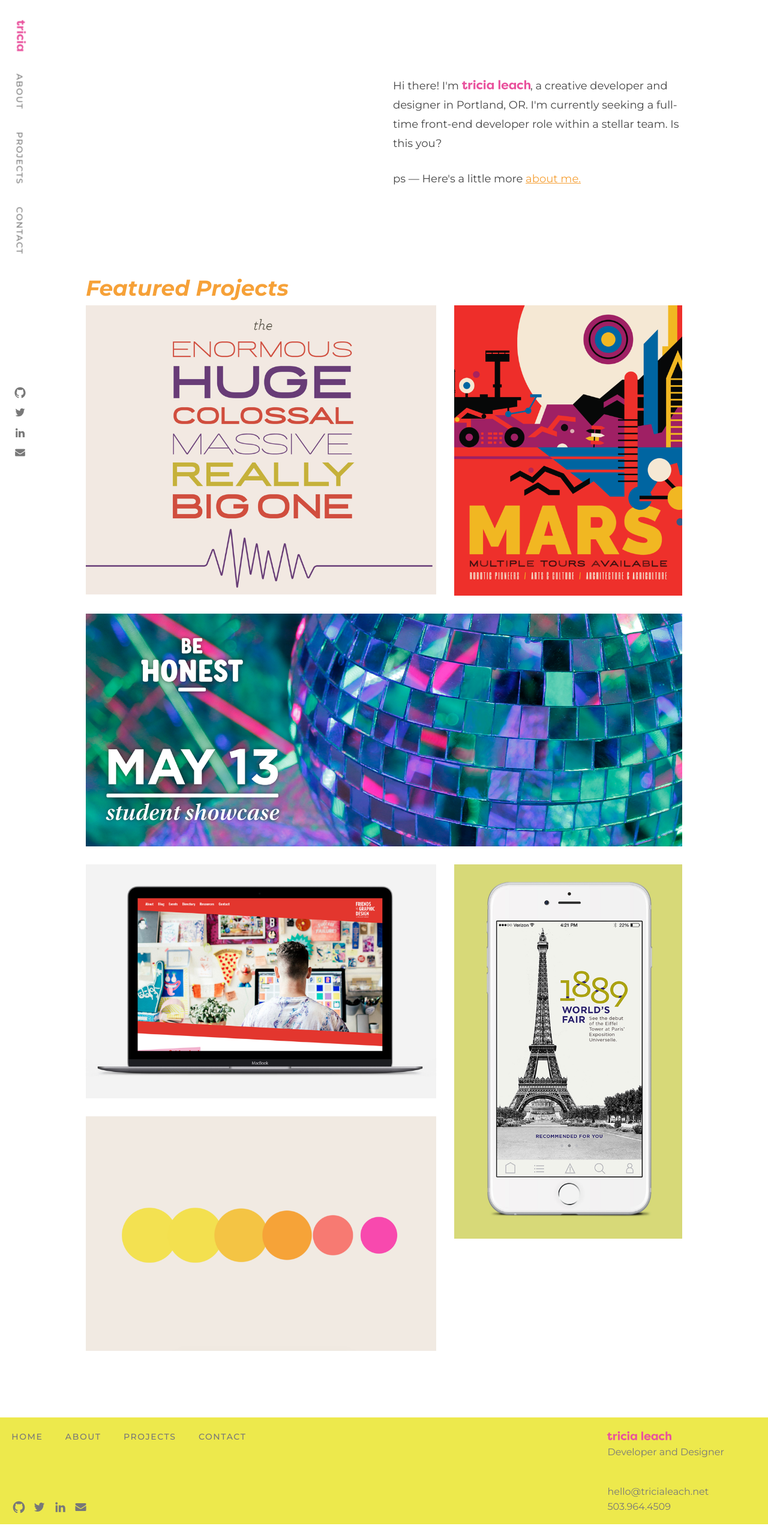
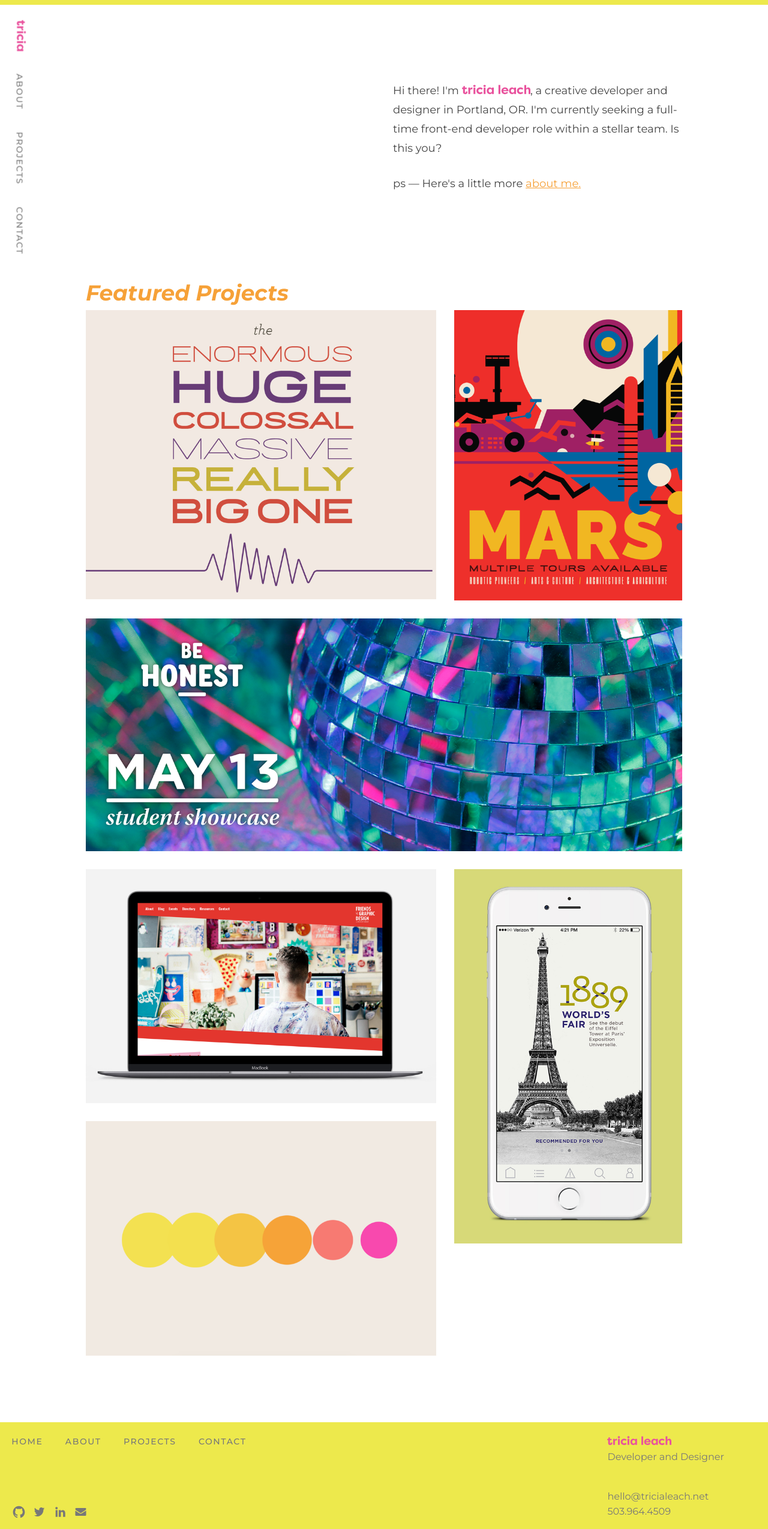
Before and after one commit to triciacodes/portfolio-2017, a PHP site: page / in a window 1280 px wide. Shown: the whole page at 60% size. Run offline with PHP 8.4, Linux system fonts and the light colour scheme; some libraries are stand-ins or nearby versions.

Commit message:
Add border to top of page

```diff
--- a/styles/main.css
+++ b/styles/main.css
@@ -9,14 +9,20 @@
 }
 
 /* - - - - - - - - - - BASIC - - - - - - - - - - */
+html {
+  background-color: #EDE94C;
+}
+
 body {
+  background-color: #ffffff;
   color: #454545;
   font-family: "Montserrat", sans-serif;
   font-size: 16px;
   font-weight: 400;
   line-height: 1.6rem;
   margin: auto;
-  margin-top: 7rem;
+  padding-top: 7rem;
+  border-top: 0.5rem solid #EDE94C;
 }
 
 img, embed, object, video {
```
Also changed, not shown: scss/styles.scss (+8 -2 lines), 1 other file.
